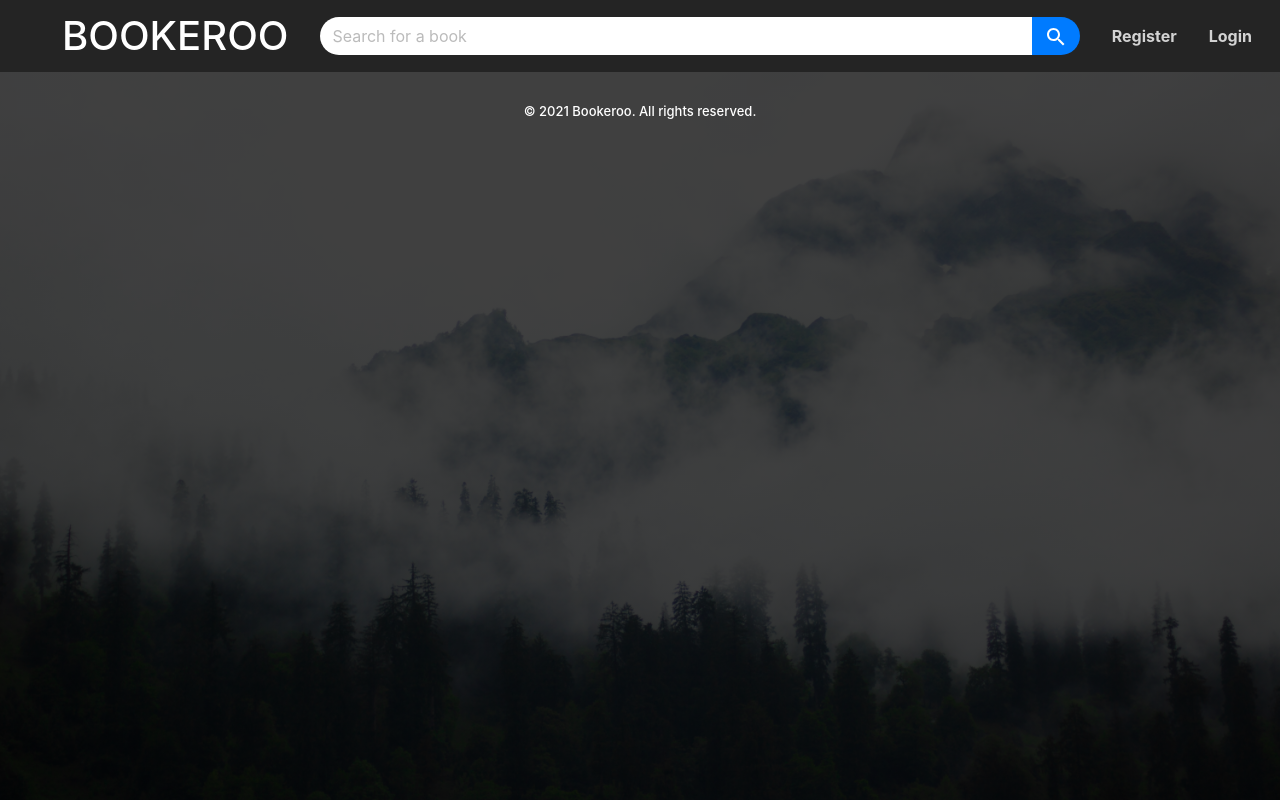
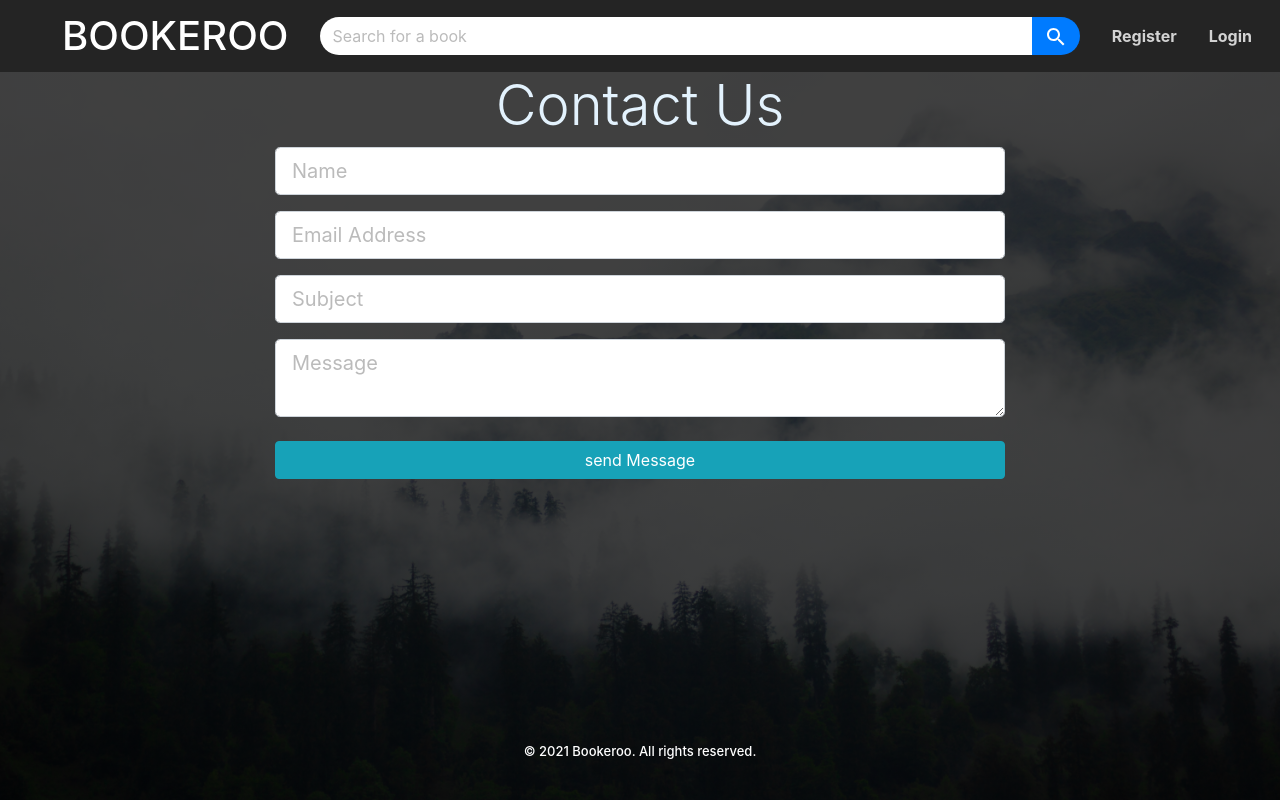
Before and after one commit to s3844467/JUVKS, a React (Create React App) app in the folder FrontEnd/myfirstapp/: page /contact in a window 1280 px wide. Built offline with nearby package versions, Linux system fonts and the light colour scheme.

Commit message:
contact page

```diff
--- a/FrontEnd/myfirstapp/package.json
+++ b/FrontEnd/myfirstapp/package.json
@@ -14,6 +14,7 @@
     "axios": "^0.21.3",
     "bootstrap": "^4.6.0",
     "classnames": "^2.2.6",
+    "emailjs-com": "^3.2.0",
     "jwt-decode": "^3.0.0-beta.2",
     "react": "^16.13.1",
     "react-dom": "^16.13.1",
--- a/FrontEnd/myfirstapp/src/App.js
+++ b/FrontEnd/myfirstapp/src/App.js
@@ -20,6 +20,7 @@ import ManageBooks from "./components/BookManagement/ManageBooks";
 import ManageUsers from "./components/UserManagement/ManageUsers";
 import Cart from "./components/OrderManagement/Cart";
 import MyAccount from "./components/UserManagement/MyAccount";
+import Contact from "./components/UserManagement/Contact";
 
 import jwt_decode from "jwt-decode";
 import setJWTToken from "./securityUtils/setJWTToken";
@@ -64,6 +65,7 @@ class App extends Component {
             <SecuredRoute exact path="/manage/books" component={ManageBooks} />
             <Route exact path="/search=:query?" component={Search} />
             <Route exact path="/books/:id" component={Book} />
+            <Route exact path="/contact" component={Contact} />
             <SecuredRoute exact path="/addbook" component={AddBook}/>
             <SecuredRoute exact path="/my_account" component={MyAccount}/>
 
--- /dev/null
+++ b/FrontEnd/myfirstapp/src/components/UserManagement/Contact.js
@@ -0,0 +1,82 @@
+import emailjs from 'emailjs-com';
+import React, { Component } from 'react'
+import classnames from "classnames";
+
+//npm install emailjs-com --save
+
+
+
+class Contact extends Component {
+
+
+
+    render() {
+
+
+  function SendEmail(e) {
+    e.preventDefault();
+
+    emailjs.sendForm('service_mr6kj4v', 'template_4gh7wcg', e.target, 'user_h9YgLppr5SQKAnUfEtxzV')
+      .then((result) => {
+          console.log(result.text);
+      }, (error) => {
+          console.log(error.text);
+      });
+      e.target.reset()
+  }
+
+        return(
+
+            <div className="login">
+            <div className="container">
+              <div className="row">
+                <div className="col-md-8 m-auto">
+                  <h1 className="display-4 text-center">Contact Us</h1>
+                  <form onSubmit={SendEmail}>
+                  <div className="form-group">
+                      <input
+                        type="text"
+                        className={classnames("form-control form-control-lg", {
+                        })}
+                        placeholder="Name"
+                        name="name"
+                      />
+                    </div>
+                    <div className="form-group">
+                      <input
+                        type="text"
+                        className={classnames("form-control form-control-lg", {
+                        })}
+                        placeholder="Email Address"
+                        name="email"
+                      />
+                    </div>
+                    <div className="form-group">
+                      <input
+                        type="text"
+                        className={classnames("form-control form-control-lg", {
+                        })}
+                        placeholder="Subject"
+                        name="subject"
+                      />
+                    </div>
+                    <div className="form-group">
+                      <textarea
+                        type="text"
+                        className={classnames("form-control form-control-lg", {
+                        })}
+                        placeholder="Message"
+                        name="message"
+                      />
+                    </div>
+                    <input type="submit" className="btn btn-info btn-block mt-4" value='send Message' />
+                  </form>
+                </div>
+              </div>
+            </div>
+          </div>
+        );
+      }
+    }
+
+export default Contact;
```
Also changed, not shown: 6 other files (tests, documents, lock files or other folders).
